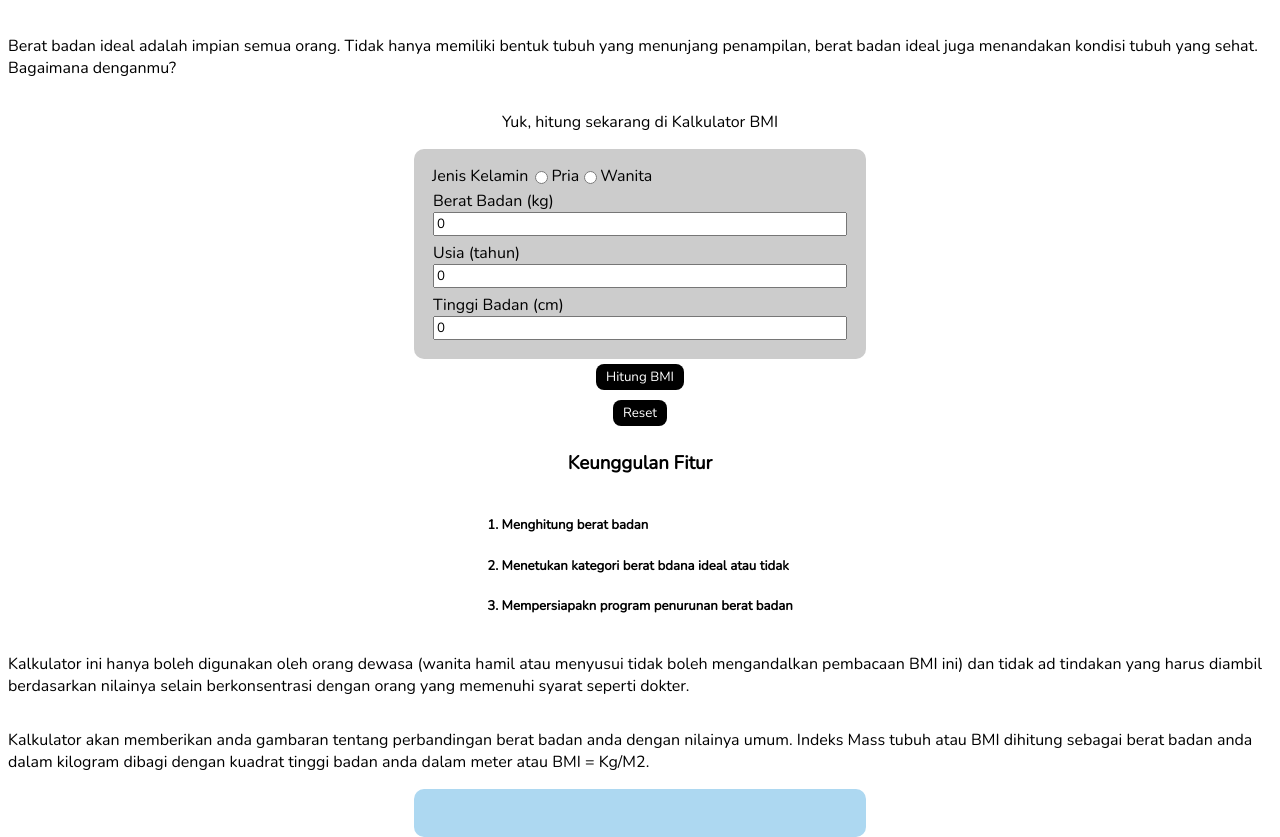
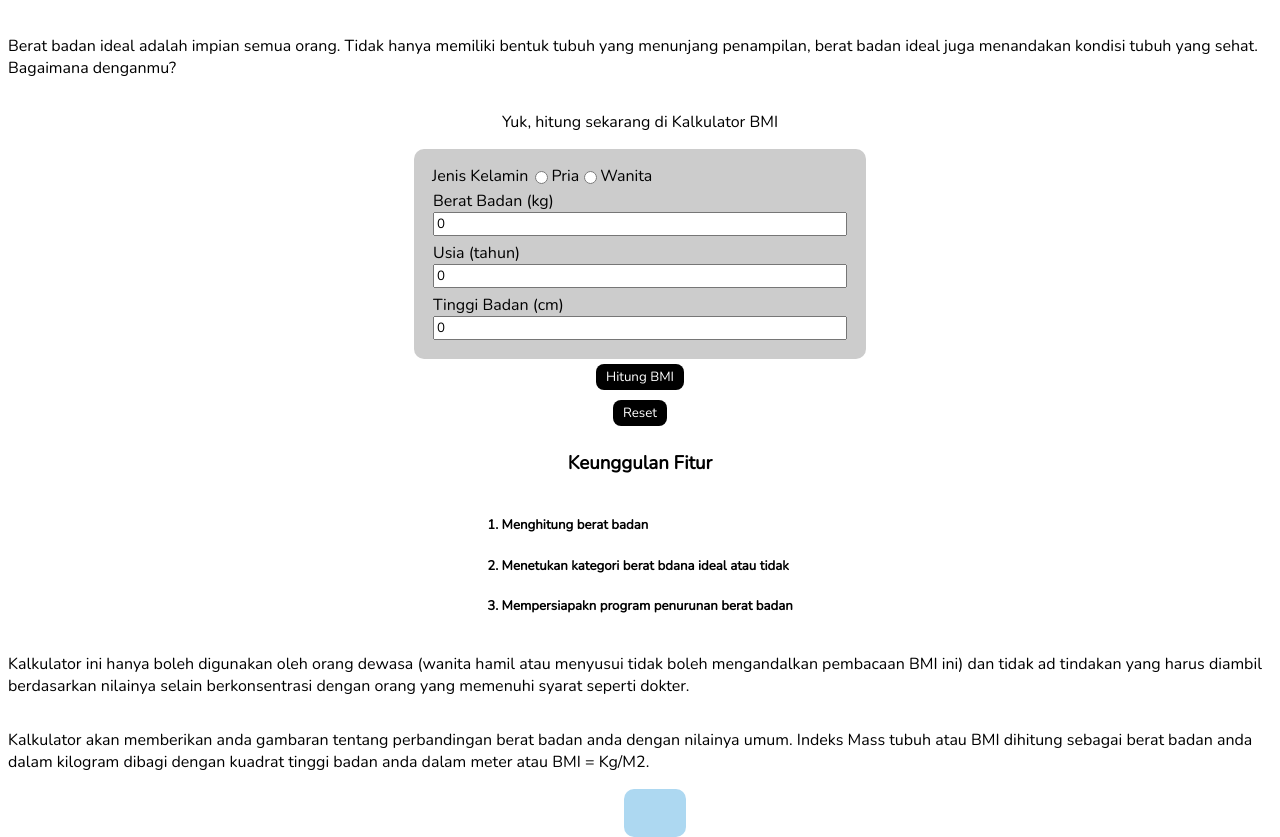
Before and after one commit to SuciAfrilia/SuciAfrilia.github.io, a plain HTML site: page index.html in a window 1280 px wide. Shown: the part 209-1046 px from the top of the page. Drawn offline with nearby package versions, Linux system fonts and the light colour scheme.

Commit message:
mini project Suci Afrilia

```diff
--- a/css/style.css
+++ b/css/style.css
@@ -95,7 +95,7 @@ button{
     display: flex;
 }
 
-.page-hasil{
+#page-hasil {
     background: rgb(173, 216, 241);
     width: 95%;
     max-width: 420px;
--- a/index.html
+++ b/index.html
@@ -75,8 +75,10 @@
         </p>
     </div>
     <div class="page-hasil">
-        <p id="bmi-result"></p>
-        <p id="bmihasil"></p>
+        <div id="page-hasil">
+            <p id="bmi-result"></p>
+            <p id="bmihasil"></p>
+        </div>
     </div>
 
 </body>
--- a/js/script.js
+++ b/js/script.js
@@ -37,9 +37,9 @@ function calculateBMI() {
   if (bmi < 18.5) {
     bmihasil = "Kurang Berat Badan. Cara terbaik untuk menaikkan berat badan dengan cara mengatur kalori makanan dan mengonsomsi makanan 4 sehat dan 5 sempurna serta iringi dengan olahraga";
   } else if (bmi >= 18.5 && bmi < 25) {
-    bmihasil = "Normal (ideal). Tetap pertahankan dengan mengatur pola makanan dan menjaga olahraga serta tidur yang cukup";
+    bmihasil = "Normal (ideal).Tetap pertahankan dengan mengatur pola makanan dan menjaga olahraga serta tidur yang cukup";
   } else if (bmi >= 25 && bmi < 29.9) {
-    bmihasil = "Kelebihan Berat Badan. Cara terbaik untuk mengurangi berat badan dengan cara mengatur kalori makan yang dikonsumsi dan berolahraga dengan teratur";
+    bmihasil = "Kelebihan Berat Badan.Cara terbaik untuk mengurangi berat badan dengan cara mengatur kalori makan yang dikonsumsi dan berolahraga dengan teratur";
   } else {
     bmihasil = "Kegemukan (Obesitas). Cara terbaik untuk mengurangi berat badan dengan cara mengatur kalori makan yang dikonsumsi dan berolahraga dengan teratur";
   }
```
